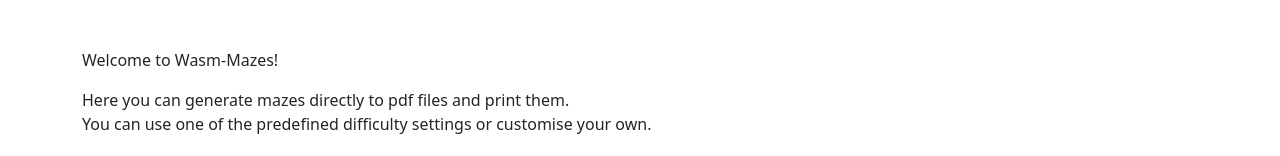
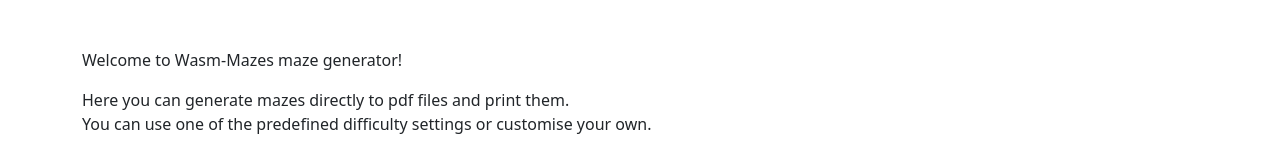
Before and after one commit to Kazhuu/wasm-mazes, a website built with webpack: page static/index.html in a window 1280 px wide. Shown: the top 156 px of the page. Built offline with nearby package versions, Linux system fonts and the light colour scheme; files whose address does not match are found by name.

Commit message:
mod text

```diff
--- a/static/index.html
+++ b/static/index.html
@@ -11,7 +11,7 @@
 
       <div class="mb-5">
         <p class="text-left font-weight-normal">
-          Welcome to Wasm-Mazes!
+          Welcome to Wasm-Mazes maze generator!
         </p>
         <p class="text-left font-weight-normal">
         Here you can generate mazes directly to pdf files and print them.<br>You can use one of the predefined difficulty settings or customise your own.
```
